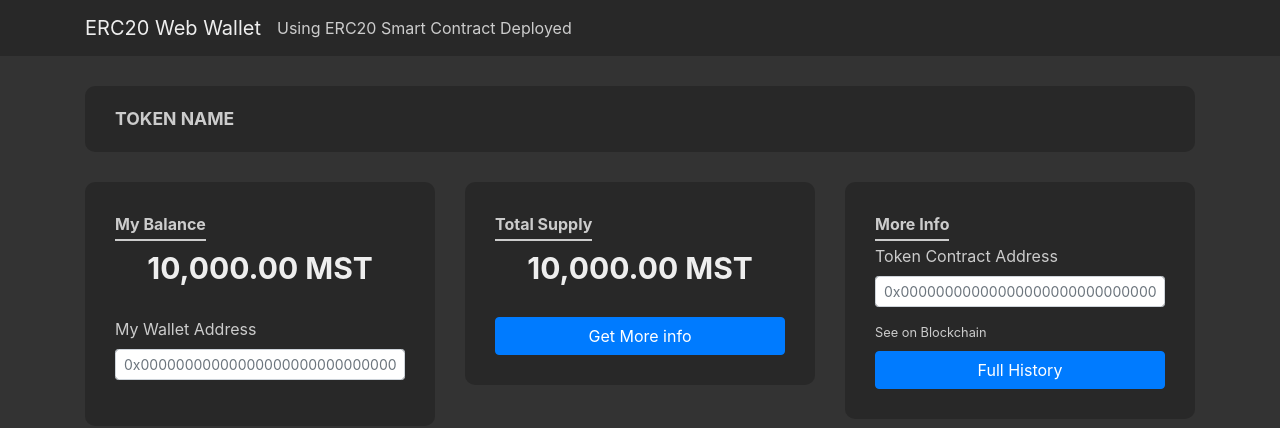
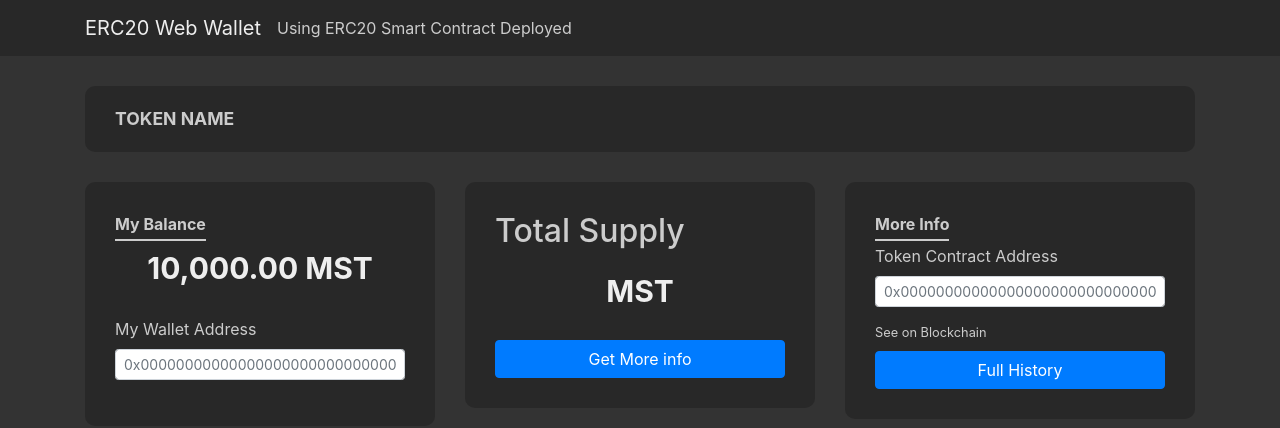
Before and after one commit to matvii09/Web_Wallet_ERC20, a React (Create React App) app: page / in a window 1280 px wide. Shown: the top 428 px of the page. Built offline with nearby package versions, Linux system fonts and the light colour scheme.

Commit message:
Update TotalSupply.js

```diff
--- a/src/components/TotalSupply.js
+++ b/src/components/TotalSupply.js
@@ -1,12 +1,15 @@
-import React from 'react';
+import React, { useContext } from 'react';
+import { GlobalContext } from '../context/GlobalContext';
 
 export const TotalSupply = () => {
+  const { totalSupply } = useContext(GlobalContext);
+
   return (
     <div className='mainTab'>
-      <span className='Bal-Heading'>Total Supply</span>
-      <p className='balAmount'> 10,000.00 MST </p>
-      <div className=''>
-        <button type='submit' class='btn btn-primary btn-block'>
+      <h2>Total Supply</h2>
+      <p> {totalSupply} MST </p>
+      <div>
+        <button type='submit' className='btn btn-primary btn-block'>
           Get More info
         </button>
       </div>
```
